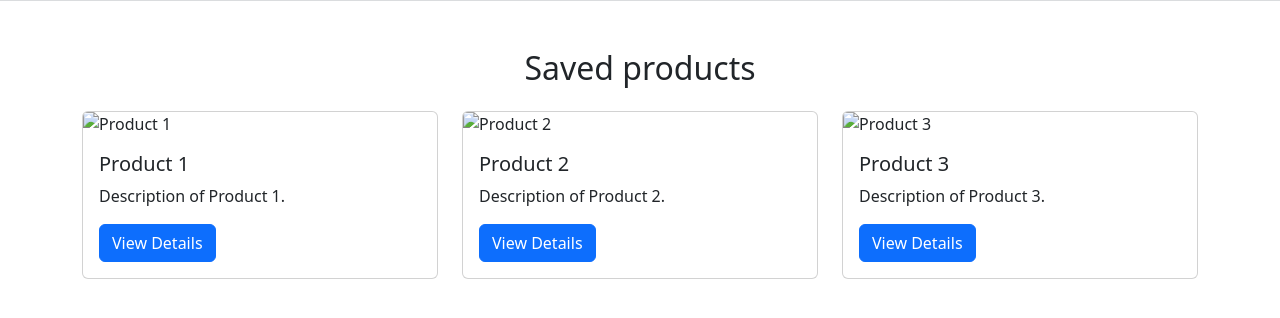
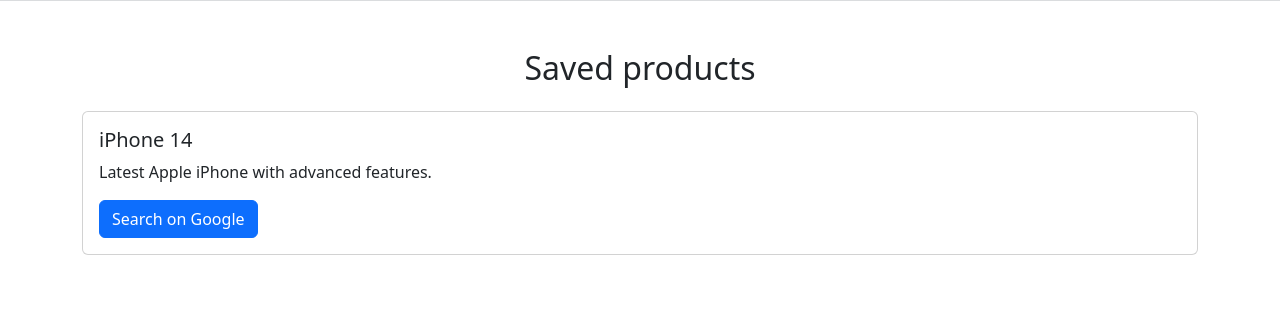
Before and after one commit to ramazangurpinar/adviceproduct, a Flask app: page /favourites in a window 1280 px wide. Shown: the part 58-376 px from the top of the page. Run offline with Flask 3, Linux system fonts and the light colour scheme; the visitor is signed in with stand-in values (Sample User, id 1); some libraries are stand-ins or nearby versions.

Commit message:
Test 2 favourite

```diff
--- a/templates/favourites.html
+++ b/templates/favourites.html
@@ -6,38 +6,53 @@
 <body>
     <div class="container mt-5">
         <h2 class="text-center mb-4">Saved products</h2>
-        <div class="row">
-            <div class="col-md-4">
-                <div class="card">
-                    <img src="https://via.placeholder.com/150" class="card-img-top" alt="Product 1">
-                    <div class="card-body">
-                        <h5 class="card-title">Product 1</h5>
-                        <p class="card-text">Description of Product 1.</p>
-                        <a href="#" class="btn btn-primary">View Details</a>
+        <div class="row" id="product-list">
+            <!-- Products will be dynamically inserted here -->
         </div>
     </div>
-            </div>
-            <div class="col-md-4">
-                <div class="card">
-                    <img src="https://via.placeholder.com/150" class="card-img-top" alt="Product 2">
+
+    <script>
+        document.addEventListener("DOMContentLoaded", function () {
+            // Function to fetch products based on a query
+            function fetchProducts(query) {
+                // Simulating a database query result
+                const allProducts = [
+                    { id: 1, name: "Laptop Dell", description: "High-performance Dell laptop."},
+                    { id: 2, name: "iPhone 14", description: "Latest Apple iPhone with advanced features."},
+                    { id: 3, name: "Samsung Galaxy S23", description: "Powerful Samsung smartphone."}
+                ];
+
+                // Filtering products based on query
+                return allProducts.filter(product => product.name.toLowerCase().includes(query.toLowerCase()));
+            }
+
+            // Example query (this can be dynamically set based on user input)
+            const query = "iPhone"; // Modify this query dynamically as needed
+            const products = fetchProducts(query);
+
+            const productList = document.getElementById("product-list");
+            productList.innerHTML = ""; // Clear existing content
+
+            products.forEach(product => {
+                const googleSearchUrl = `https://www.google.com/search?q=${encodeURIComponent(product.name)}`;
+                const productHTML = `
+                    <div class="col-md-12">
+                        <div class="card mb-3">
+                            <div class="row g-0">
+                                <div class="col-md-8">
                                     <div class="card-body">
-                        <h5 class="card-title">Product 2</h5>
-                        <p class="card-text">Description of Product 2.</p>
-                        <a href="#" class="btn btn-primary">View Details</a>
-                    </div>
-                </div>
-            </div>
-            <div class="col-md-4">
-                <div class="card">
-                    <img src="https://via.placeholder.com/150" class="card-img-top" alt="Product 3">
-                    <div class="card-body">
-                        <h5 class="card-title">Product 3</h5>
-                        <p class="card-text">Description of Product 3.</p>
-                        <a href="#" class="btn btn-primary">View Details</a>
+                                        <h5 class="card-title">${product.name}</h5>
+                                        <p class="card-text">${product.description}</p>
+                                        <a href="${googleSearchUrl}" target="_blank" class="btn btn-primary">Search on Google</a>
                                     </div>
                                 </div>
                             </div>
                         </div>
                     </div>
+                `;
+                productList.innerHTML += productHTML;
+            });
+        });
+    </script>
 </body>
 {% endblock %}
```
Lines whose indentation alone changed are shown as unchanged.
